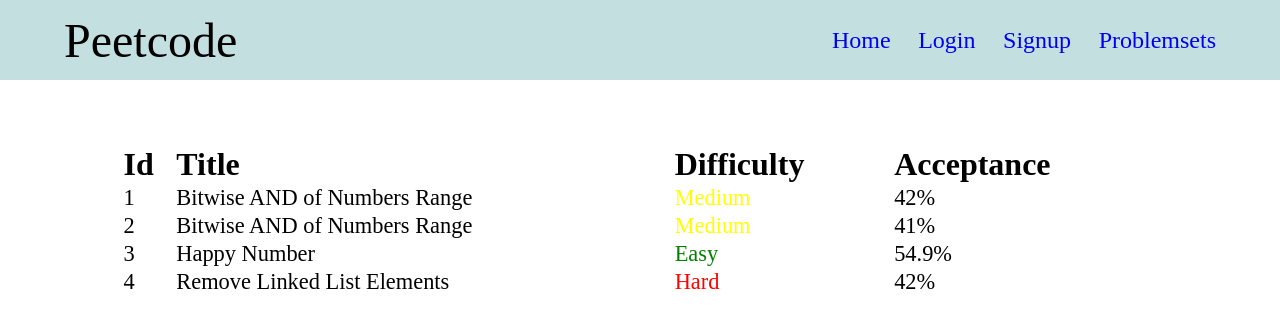
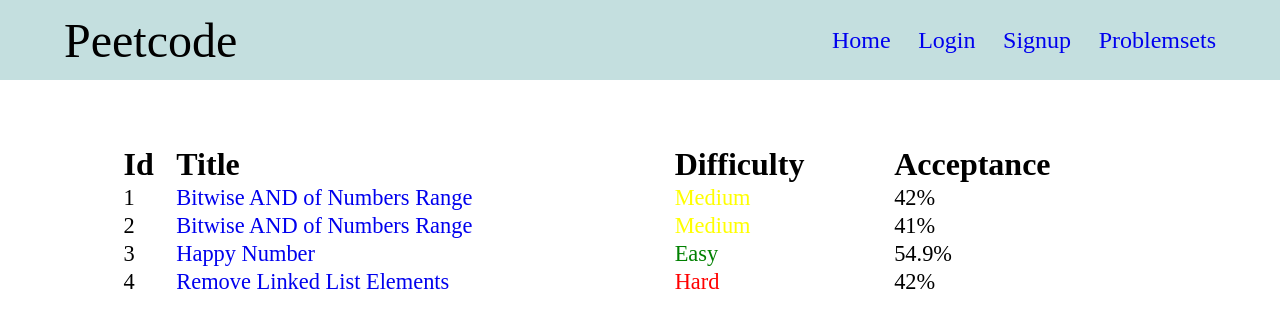
Before and after one commit to hkirat/react-assignment, a React (Vite) app: page /problemsets in a window 1280 px wide. Shown: the top 328 px of the page. Built offline with nearby package versions, Linux system fonts and the light colour scheme.

Commit message:
Start work on problems page

```diff
--- a/src/App.jsx
+++ b/src/App.jsx
@@ -4,6 +4,7 @@ import Home from './pages/home/Home.jsx';
 import Login from './pages/login/Login.jsx';
 import Signup from './pages/signup/Signup.jsx';
 import Problemsets from './pages/problemsets/Problemsets.jsx';
+import Problems from './pages/problems/Problems.jsx';
 /*
  * Temporary problems array schema
  */
@@ -26,6 +27,7 @@ function App() {
           <Route path="login" element={<Login />} />
           <Route path="signup" element={<Signup />} />
           <Route path="problemsets" element={<Problemsets />} />
+          <Route path="/problems/:id" element={<Problems />}/>
         </Route>
       </Routes>
     </BrowserRouter>
--- /dev/null
+++ b/src/pages/problems/Problems.jsx
@@ -0,0 +1,49 @@
+import { useParams } from 'react-router-dom';
+const problems = [
+  {
+    id: 1,
+    title: "Bitwise AND of Numbers Range",
+    difficulty: "Medium",
+    acceptance: "42%",
+    content: "Given a number, find another number",
+    testCase: "[1, 2, 3, 4]",
+    output: "3"
+  },
+  {
+    id: 2,
+    title: "Bitwise AND of Numbers Range",
+    difficulty: "Medium",
+    acceptance: "41%",
+    content: "Given a number, find another number",
+    testCase: "[1, 2, 3, 4]",
+    output: "3"
+  },
+  {
+    id: 3,
+    title: "Happy Number",
+    difficulty: "Easy",
+    acceptance: "54.9%",
+    content: "Given a number, find another number",
+    testCase: "[1, 2, 3, 4]",
+    output: "3"
+  },
+  {
+    id: 4,
+    title: "Remove Linked List Elements",
+    difficulty: "Hard",
+    acceptance: "42%",
+    content: "Given a number, find another number",
+    testCase: "[1, 2, 3, 4]",
+    output: "3"
+  }
+];
+
+export default function Problems() {
+  let { id } = useParams();
+
+  return (
+    <div className="container">
+      <h1>{id}</h1>
+    </div>
+  )
+}
--- a/src/pages/problemsets/Problemsets.jsx
+++ b/src/pages/problemsets/Problemsets.jsx
@@ -1,4 +1,49 @@
 import "./Problemsets.css";
+import Problems from "../problems/Problems.jsx"
+const problems = [
+  {
+    id: 1,
+    title: "Bitwise AND of Numbers Range",
+    difficulty: "Medium",
+    acceptance: "42%",
+    content: "Given a number, find another number",
+    testCase: "[1, 2, 3, 4]",
+    output: "3"
+  },
+  {
+    id: 2,
+    title: "Bitwise AND of Numbers Range",
+    difficulty: "Medium",
+    acceptance: "41%",
+    content: "Given a number, find another number",
+    testCase: "[1, 2, 3, 4]",
+    output: "3"
+  },
+  {
+    id: 3,
+    title: "Happy Number",
+    difficulty: "Easy",
+    acceptance: "54.9%",
+    content: "Given a number, find another number",
+    testCase: "[1, 2, 3, 4]",
+    output: "3"
+  },
+  {
+    id: 4,
+    title: "Remove Linked List Elements",
+    difficulty: "Hard",
+    acceptance: "42%",
+    content: "Given a number, find another number",
+    testCase: "[1, 2, 3, 4]",
+    output: "3"
+  }
+];
+import {
+  BrowserRouter,
+  Routes,
+  Route,
+  Link,
+} from "react-router-dom";
 
 function ProblemsTable( {problems} ) {
   let content = [];
@@ -37,7 +82,7 @@ function ProblemsTable( {problems} ) {
     content.push(
       <tr>
         <td>{problem.id}</td>
-        <td>{problem.title}</td>
+        <td><Link to={"/problems/" + problem.id}>{problem.title}</Link></td>
         <td style={difficultyColor}>{problem.difficulty}</td>
         <td>{problem.acceptance}</td>
       </tr>
@@ -45,53 +90,19 @@ function ProblemsTable( {problems} ) {
   })
 
   return (
-    <div class="container">
-      <table className="problemset">
-        {content}
-      </table>
-    </div>
+    <>
+      <div className="container">
+        <table className="problemset">
+          <tbody>
+          {content}
+          </tbody>
+        </table>
+      </div>
+    </>
   )
 }
 
 export default function Problemsets() {
-  const problems = [
-    {
-      id: 1,
-      title: "Bitwise AND of Numbers Range",
-      difficulty: "Medium",
-      acceptance: "42%",
-      content: "Given a number, find another number",
-      testCase: "[1, 2, 3, 4]",
-      output: "3"
-    },
-    {
-      id: 2,
-      title: "Bitwise AND of Numbers Range",
-      difficulty: "Medium",
-      acceptance: "41%",
-      content: "Given a number, find another number",
-      testCase: "[1, 2, 3, 4]",
-      output: "3"
-    },
-    {
-      id: 3,
-      title: "Happy Number",
-      difficulty: "Easy",
-      acceptance: "54.9%",
-      content: "Given a number, find another number",
-      testCase: "[1, 2, 3, 4]",
-      output: "3"
-    },
-    {
-      id: 4,
-      title: "Remove Linked List Elements",
-      difficulty: "Hard",
-      acceptance: "42%",
-      content: "Given a number, find another number",
-      testCase: "[1, 2, 3, 4]",
-      output: "3"
-    }
-  ];
 
   return (
     <>
```
Also changed, not shown: src/pages/problems/problemsList.jsx (added, +38 -0 lines), src/pages/problemsList.jsx (added, +38 -0 lines), src/pages/problems/Problems.css (added).
